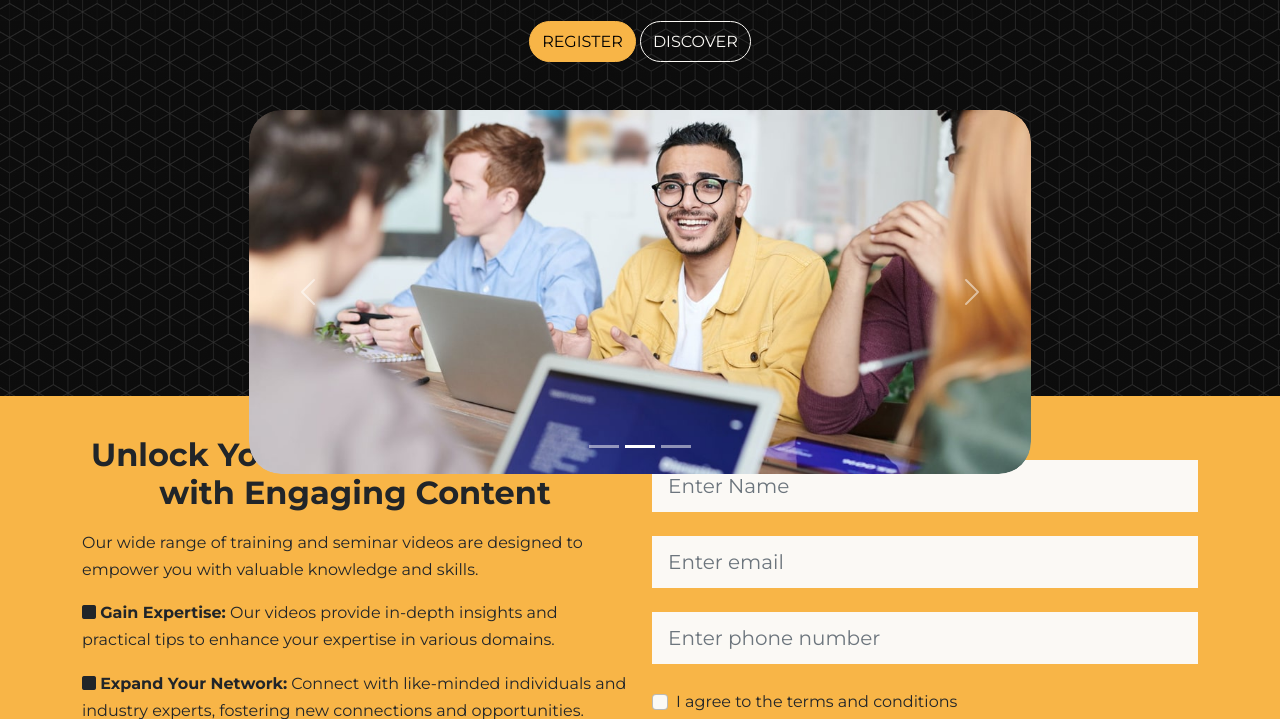
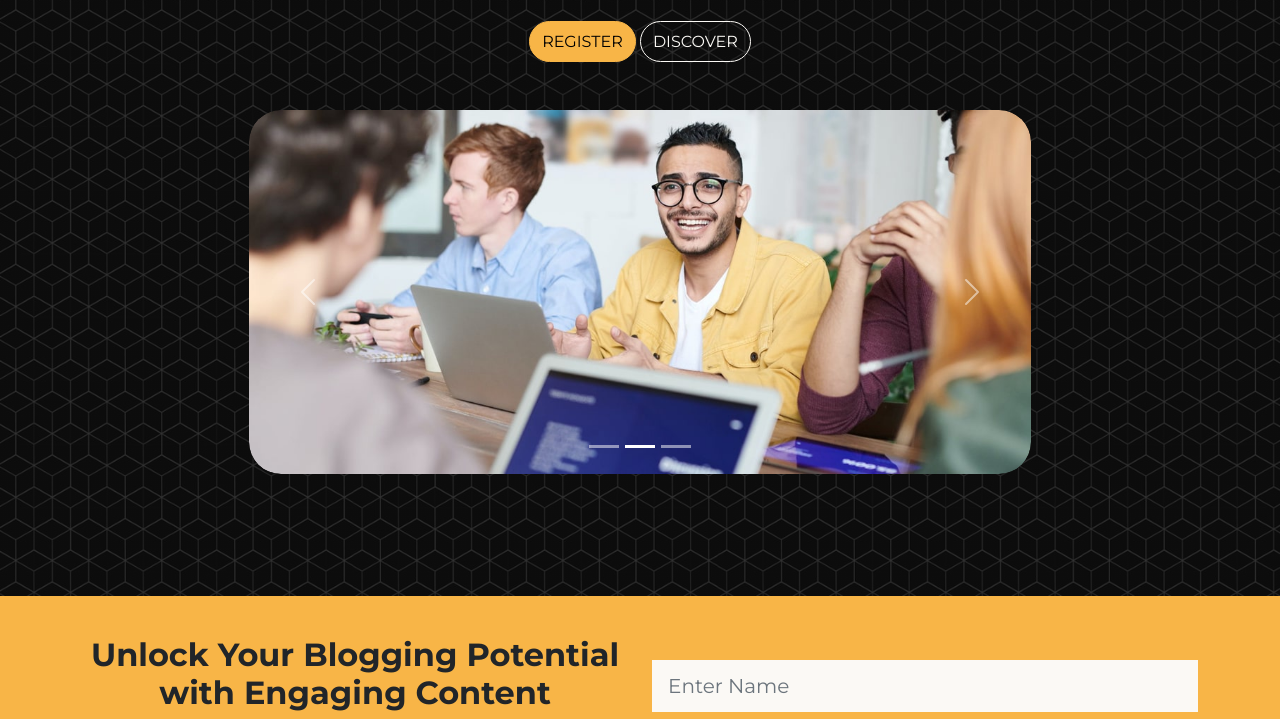
Before and after one commit to mahika146/corso-website, a website: page index.html in a window 1280 px wide. Shown: the part 404-1123 px from the top of the page. Drawn offline with nearby package versions, Linux system fonts and the light colour scheme; files that its build step writes are made by us from their sources.

Commit message:
Update styles.scss

```diff
--- a/scss/styles.scss
+++ b/scss/styles.scss
@@ -1,7 +1,5 @@
 .header {
-  height: 800px !important;
-
-  min-height: 800px !important;
+  min-height: 1000px !important;
   background: linear-gradient(
       to bottom right,
       rgba(0, 0, 0, 0.8),
```
